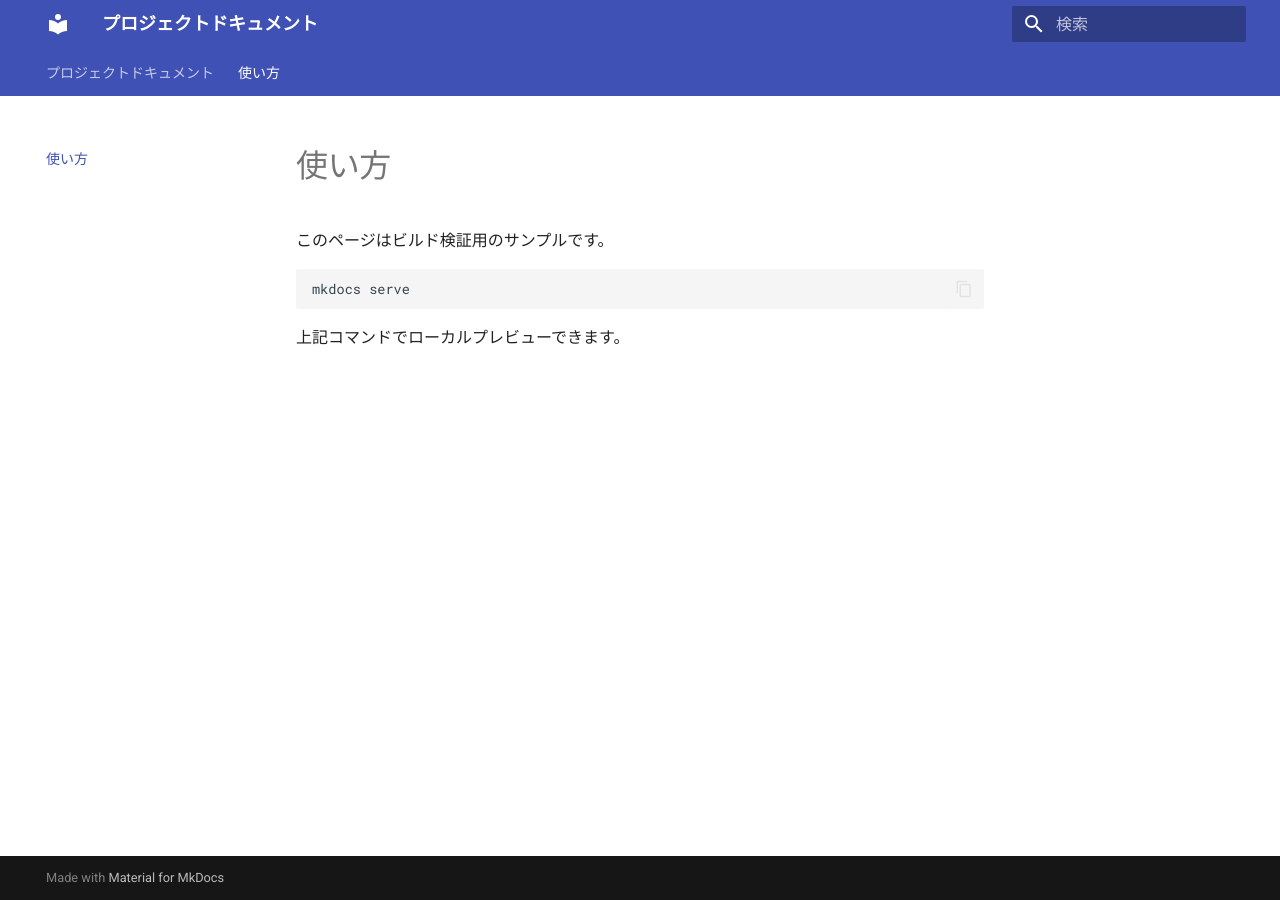
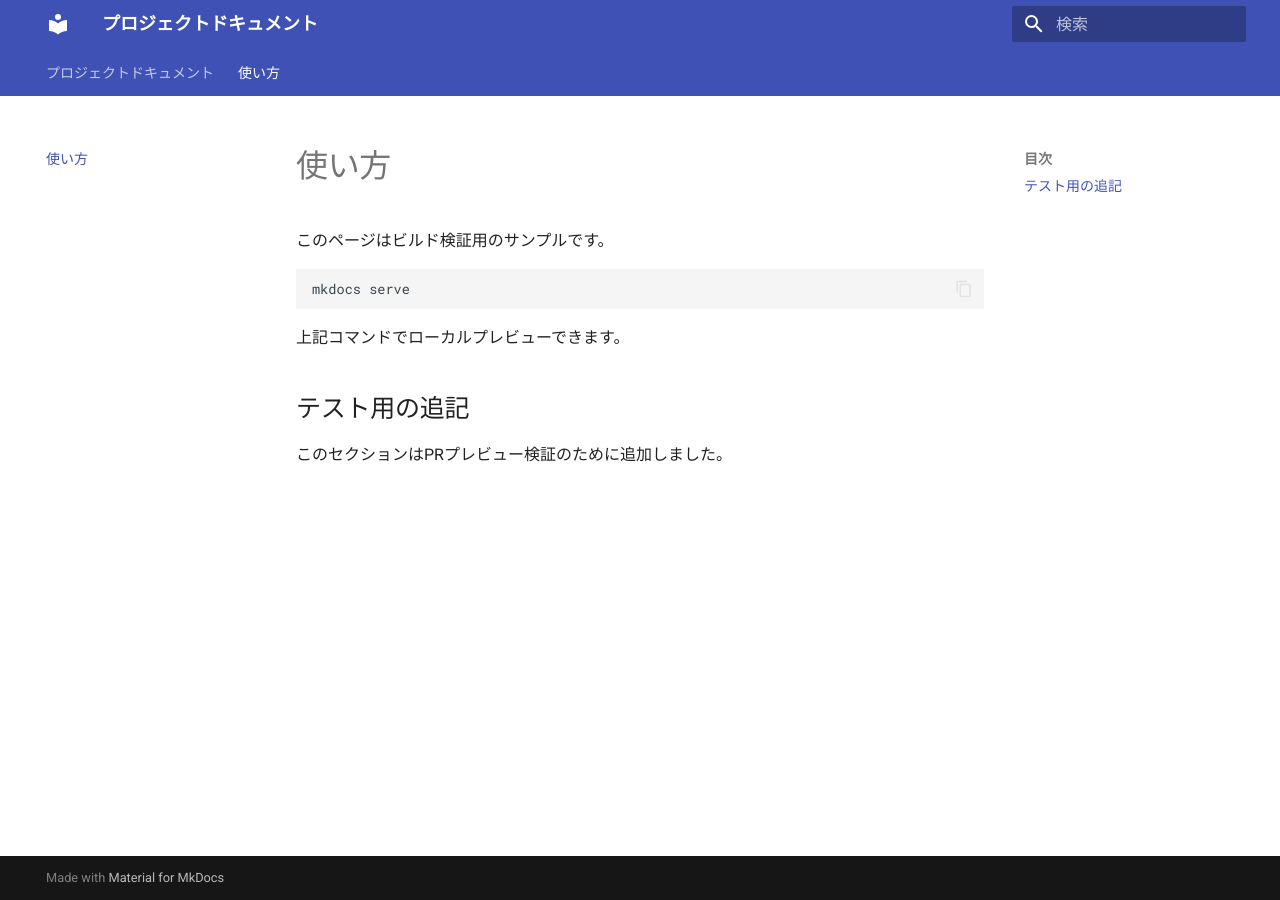
Before and after one commit to Takahiro901/preview-page-test, an MkDocs documentation site: the page built from docs/usage.md, in a window 1280 px wide. Built offline with MkDocs 1.6.1 and Material for MkDocs 9.7.7, drawn with Linux system fonts in a browser that asks for light colours.

Commit message:
docs: テストPR その1

````diff
--- a/docs/usage.md
+++ b/docs/usage.md
@@ -7,3 +7,7 @@ mkdocs serve
 ```
 
 上記コマンドでローカルプレビューできます。
+
+## テスト用の追記
+
+このセクションはPRプレビュー検証のために追加しました。
````
